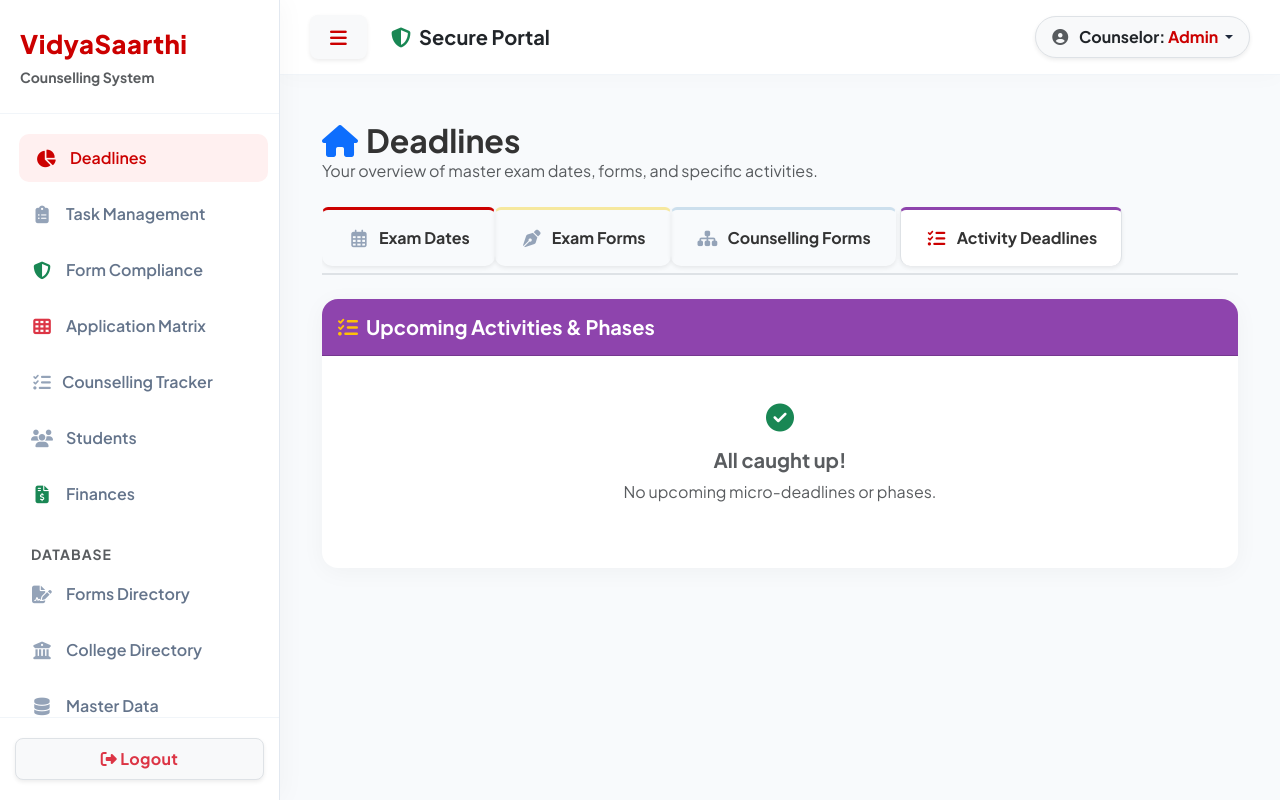
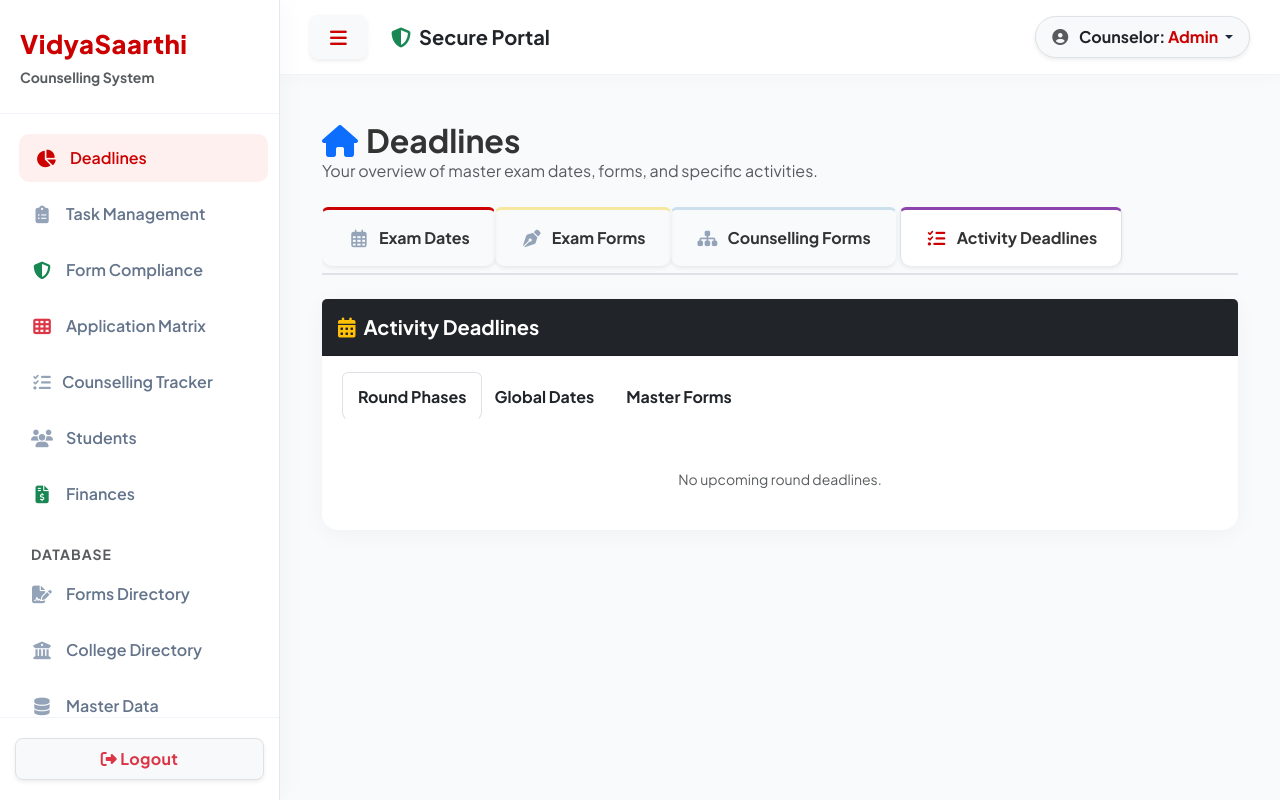
Before and after one commit to vidyaSaarthi/vs_sms, a Flask app: page / in a window 1280 px wide, after a click on "Activity Deadlines". Run offline with Flask 3, Linux system fonts and the light colour scheme; a user stored in the database is signed in.

Commit message:
9.46 - "deadliones page activity deadlines in tab"

```diff
--- a/templates/dashboard.html
+++ b/templates/dashboard.html
@@ -181,107 +181,84 @@
 
         <!-- 🚨 TAB 4: NEW ACTIVITIES TAB -->
         <div class="tab-pane fade" id="tab-activities" role="tabpanel">
-            <div class="card shadow-sm border-0 h-100" style="border-radius: 12px; overflow: hidden; max-width: 1000px;">
-                <div class="card-header text-white py-3 d-flex justify-content-between align-items-center" style="background-color: #8e44ad;">
-                    <h5 class="mb-0 fw-bold"><i class="fas fa-tasks text-warning me-2"></i>Upcoming Activities & Phases</h5>
-                </div>
+            <div class="card shadow-sm border-0 mb-5" style="border-radius: 12px;">
+    <div class="card-header bg-dark text-white py-3">
+        <h5 class="mb-0 fw-bold"><i class="fas fa-calendar-alt text-warning me-2"></i>Activity Deadlines</h5>
+    </div>
+    <div class="card-body p-0">
 
-                <div class="card-body p-0" style="max-height: 600px; overflow-y: auto;">
+        <ul class="nav nav-tabs px-3 pt-3 border-bottom-0" id="deadlineTabs" role="tablist">
+            <li class="nav-item" role="presentation">
+                <button class="nav-link active fw-bold text-dark" id="rounds-tab" data-bs-toggle="tab" data-bs-target="#tab-rounds" type="button" role="tab">Round Phases</button>
+            </li>
+            <li class="nav-item" role="presentation">
+                <button class="nav-link fw-bold text-dark" id="global-tab" data-bs-toggle="tab" data-bs-target="#tab-global" type="button" role="tab">Global Dates</button>
+            </li>
+            <li class="nav-item" role="presentation">
+                <button class="nav-link fw-bold text-dark" id="forms-tab" data-bs-toggle="tab" data-bs-target="#tab-forms" type="button" role="tab">Master Forms</button>
+            </li>
+        </ul>
 
-                    {% if upcoming_round_deadlines %}
-                    <div class="bg-light px-4 py-2 border-bottom">
-                        <h6 class="fw-bold text-danger text-uppercase mb-0" style="font-size: 0.8rem; letter-spacing: 1px;"><i class="fas fa-layer-group me-2"></i>Actionable Round Phases</h6>
+        <div class="tab-content" id="deadlineTabsContent">
+
+            <div class="tab-pane fade show active p-3" id="tab-rounds" role="tabpanel">
+                <div class="list-group list-group-flush">
+                    {% for act in upcoming_round_deadlines %}
+                    <div class="list-group-item px-2 py-3 border-bottom d-flex justify-content-between align-items-center">
+                        <div>
+                            <span class="badge bg-primary mb-1">Round {{ act.round.round_number }}</span>
+                            <span class="text-muted small fw-bold ms-1">{{ act.round.counselling.name }}</span>
+                            <h6 class="mb-0 fw-bold text-dark mt-1">{{ act.activity_name }}</h6>
+                        </div>
+                        <div class="text-end">
+                            <small class="text-danger fw-bold d-block"><i class="far fa-clock me-1"></i>Due: {{ act.end_date.strftime('%d %b, %I:%M %p') }}</small>
+                        </div>
                     </div>
-                    <table class="table table-hover mb-0 align-middle">
-                        <tbody>
-                            {% for r_act in upcoming_round_deadlines %}
-                            <tr>
-                                <td class="ps-4 w-50">
-                                    <strong class="d-block text-dark" style="font-size: 1.05rem;">{{ r_act.activity_name }}</strong>
-                                    <span class="badge bg-dark text-white me-2">{{ r_act.round.round_number }}</span>
-                                    <small class="text-muted fw-bold">{{ r_act.round.counselling.name }}</small>
-                                </td>
-                                <td class="text-danger fw-bold">
-                                    <i class="far fa-clock me-1"></i>
-                                    {% if r_act.start_date and r_act.end_date %}
-                                        {{ r_act.start_date.strftime('%d %b, %I:%M %p') }} to {{ r_act.end_date.strftime('%d %b, %I:%M %p') }}
-                                    {% elif r_act.end_date %}
-                                        Due {{ r_act.end_date.strftime('%d %b, %I:%M %p') }}
-                                    {% endif %}
-                                </td>
-                            </tr>
-                            {% endfor %}
-                        </tbody>
-                    </table>
-                    {% endif %}
-
-                    {% if upcoming_global_deadlines %}
-                    <div class="bg-light px-4 py-2 border-bottom border-top">
-                        <h6 class="fw-bold text-primary text-uppercase mb-0" style="font-size: 0.8rem; letter-spacing: 1px;"><i class="fas fa-globe me-2"></i>Global Counselling Dates</h6>
-                    </div>
-                    <table class="table table-hover mb-0 align-middle">
-                        <tbody>
-                            {% for g_act in upcoming_global_deadlines %}
-                            <tr>
-                                <td class="ps-4 w-50">
-                                    <strong class="d-block text-dark" style="font-size: 1.05rem;">{{ g_act.activity_name }}</strong>
-                                    <small class="text-muted fw-bold">{{ g_act.counselling.name }}</small>
-                                </td>
-                                <td class="text-primary fw-bold">
-                                    <i class="far fa-clock me-1"></i>
-                                    {% if g_act.start_date and g_act.end_date %}
-                                        {{ g_act.start_date.strftime('%d %b, %I:%M %p') }} - {{ g_act.end_date.strftime('%d %b, %I:%M %p') }}
-                                    {% elif g_act.end_date %}
-                                        Deadline: {{ g_act.end_date.strftime('%d %b, %I:%M %p') }}
-                                    {% endif %}
-                                </td>
-                            </tr>
-                            {% endfor %}
-                        </tbody>
-                    </table>
-                    {% endif %}
-
-                    {% if upcoming_activities %}
-                    <div class="bg-light px-4 py-2 border-bottom border-top">
-                        <h6 class="fw-bold text-secondary text-uppercase mb-0" style="font-size: 0.8rem; letter-spacing: 1px;"><i class="fas fa-file-alt me-2"></i>Master Form Events</h6>
-                    </div>
-                    <table class="table table-hover mb-0 align-middle">
-                        <tbody>
-                            {% for event in upcoming_activities %}
-                            <tr>
-                                <td class="ps-4 w-50">
-                                    <strong class="d-block text-dark" style="font-size: 1.05rem;">
-                                        {{ event.event_name }}
-                                        {% if event.event_link %}
-                                            <a href="{{ event.event_link }}" target="_blank" class="ms-2 text-primary"><i class="fas fa-external-link-alt"></i></a>
-                                        {% endif %}
-                                    </strong>
-                                    <small class="text-muted fw-bold">{{ event.parent_form.name }} ({{ event.parent_form.form_type }})</small>
-                                </td>
-                                <td class="text-secondary fw-bold">
-                                    <i class="far fa-calendar-alt me-1"></i>
-                                    {% if event.start_date and event.end_date %}
-                                        {{ event.start_date.strftime('%d %b') }} - {{ event.end_date.strftime('%d %b %Y') }}
-                                    {% elif event.end_date %}
-                                        By {{ event.end_date.strftime('%d %b %Y') }}
-                                    {% endif %}
-                                </td>
-                            </tr>
-                            {% endfor %}
-                        </tbody>
-                    </table>
-                    {% endif %}
-
-                    {% if not upcoming_round_deadlines and not upcoming_global_deadlines and not upcoming_activities %}
-                    <div class="text-center py-5 text-muted">
-                        <i class="fas fa-check-circle fs-3 mb-3 text-success d-block"></i>
-                        <h5 class="fw-bold">All caught up!</h5>
-                        <p>No upcoming micro-deadlines or phases.</p>
-                    </div>
-                    {% endif %}
-
+                    {% else %}
+                    <div class="text-center py-4 text-muted small">No upcoming round deadlines.</div>
+                    {% endfor %}
                 </div>
             </div>
+
+            <div class="tab-pane fade p-3" id="tab-global" role="tabpanel">
+                <div class="list-group list-group-flush">
+                    {% for act in upcoming_global_deadlines %}
+                    <div class="list-group-item px-2 py-3 border-bottom d-flex justify-content-between align-items-center">
+                        <div>
+                            <span class="text-muted small fw-bold text-uppercase"><i class="fas fa-globe me-1"></i>{{ act.counselling.name }}</span>
+                            <h6 class="mb-0 fw-bold text-dark mt-1">{{ act.activity_name }}</h6>
+                        </div>
+                        <div class="text-end">
+                            <small class="text-danger fw-bold d-block"><i class="far fa-clock me-1"></i>Due: {{ act.end_date.strftime('%d %b, %I:%M %p') }}</small>
+                        </div>
+                    </div>
+                    {% else %}
+                    <div class="text-center py-4 text-muted small">No upcoming global deadlines.</div>
+                    {% endfor %}
+                </div>
+            </div>
+
+            <div class="tab-pane fade p-3" id="tab-forms" role="tabpanel">
+                <div class="list-group list-group-flush">
+                    {% for event in upcoming_activities %}
+                    <div class="list-group-item px-2 py-3 border-bottom d-flex justify-content-between align-items-center">
+                        <div>
+                            <span class="text-secondary small fw-bold"><i class="fas fa-file-alt me-1"></i>{{ event.form.name }}</span>
+                            <h6 class="mb-0 fw-bold text-dark mt-1">{{ event.event_name }}</h6>
+                        </div>
+                        <div class="text-end">
+                            <small class="text-danger fw-bold d-block"><i class="far fa-clock me-1"></i>Due: {{ event.end_date.strftime('%d %b, %I:%M %p') }}</small>
+                        </div>
+                    </div>
+                    {% else %}
+                    <div class="text-center py-4 text-muted small">No upcoming master form events.</div>
+                    {% endfor %}
+                </div>
+            </div>
+
+        </div>
+    </div>
+</div>
         </div>
 
     </div>
```
